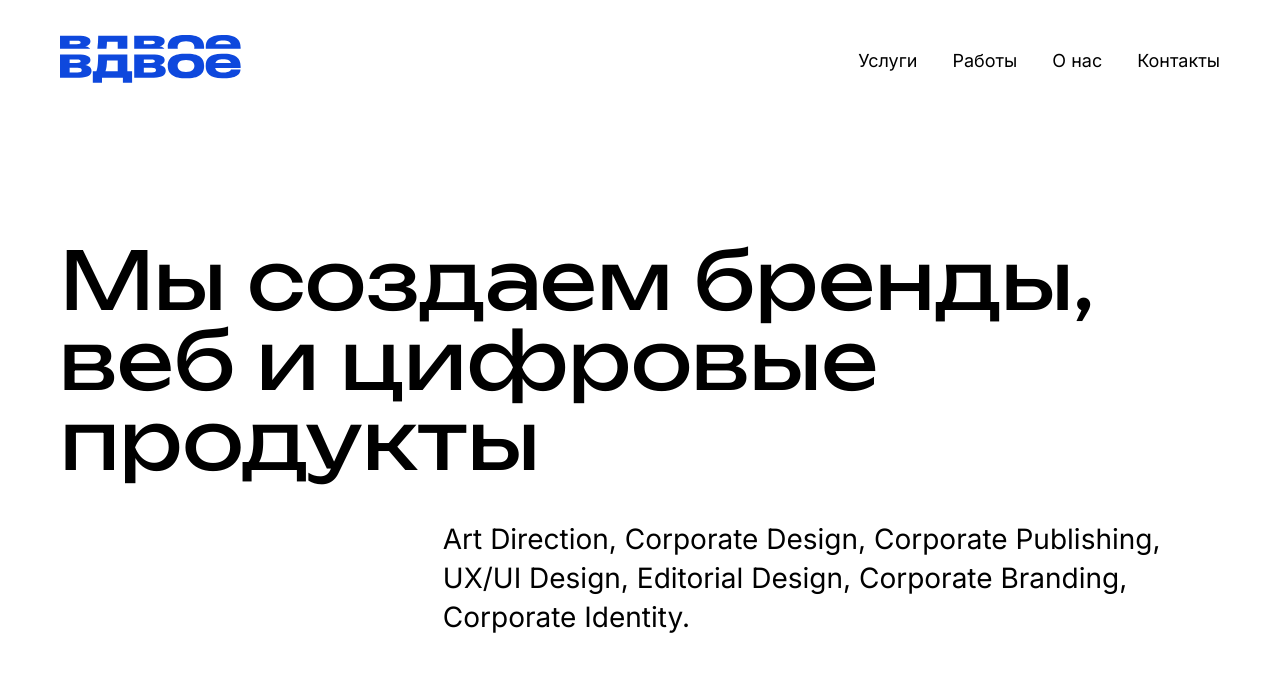
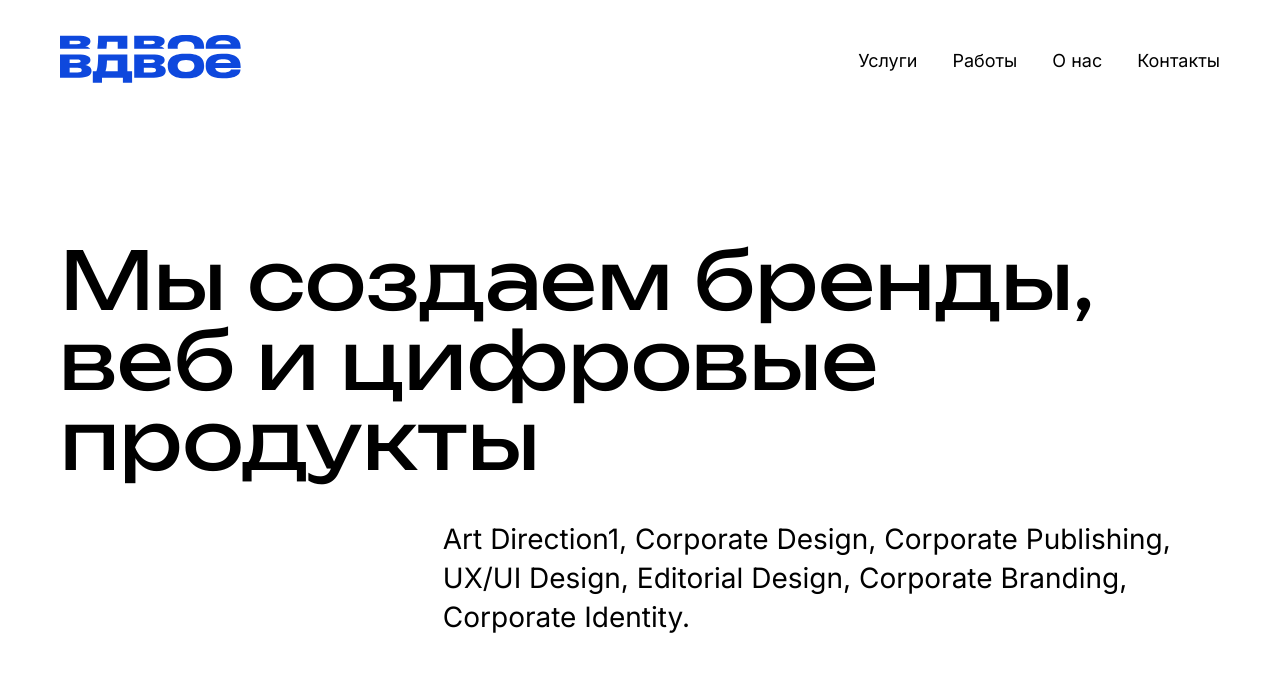
Before and after one commit to andrey-baranov/vdvoe, a plain HTML site: page index.html in a window 1280 px wide. Shown: the top 676 px of the page. Drawn offline with Linux system fonts and the light colour scheme; grey boxes are pictures that could not be loaded.

Commit message:
firtd comit

```diff
--- a/index.html
+++ b/index.html
@@ -43,7 +43,7 @@
             <h1>Мы создаем бренды, веб и цифровые продукты<h1>
          </div>
          <div class="welcome__description">
-            <p class="description__text">Art Direction, Corporate Design, Corporate Publishing, UX/UI Design, Editorial Design, Corporate Branding, Corporate Identity.</p>
+            <p class="description__text">Art Direction1, Corporate Design, Corporate Publishing, UX/UI Design, Editorial Design, Corporate Branding, Corporate Identity.</p>
          </div>
      </div>
      <img class="welcome__banner" src="img/1920x840px.png" alt="Описание">
```
